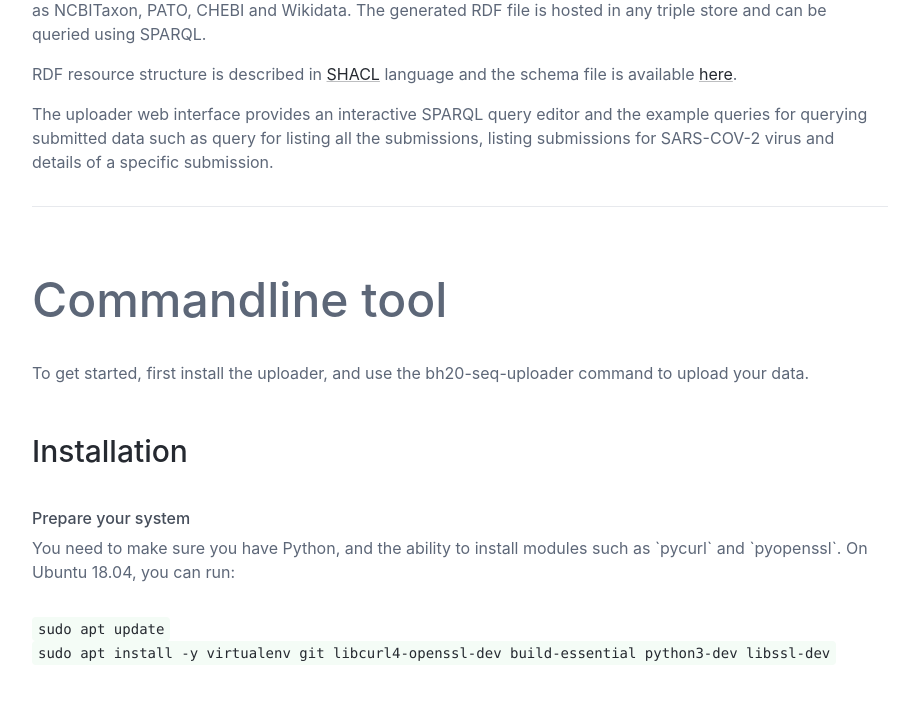
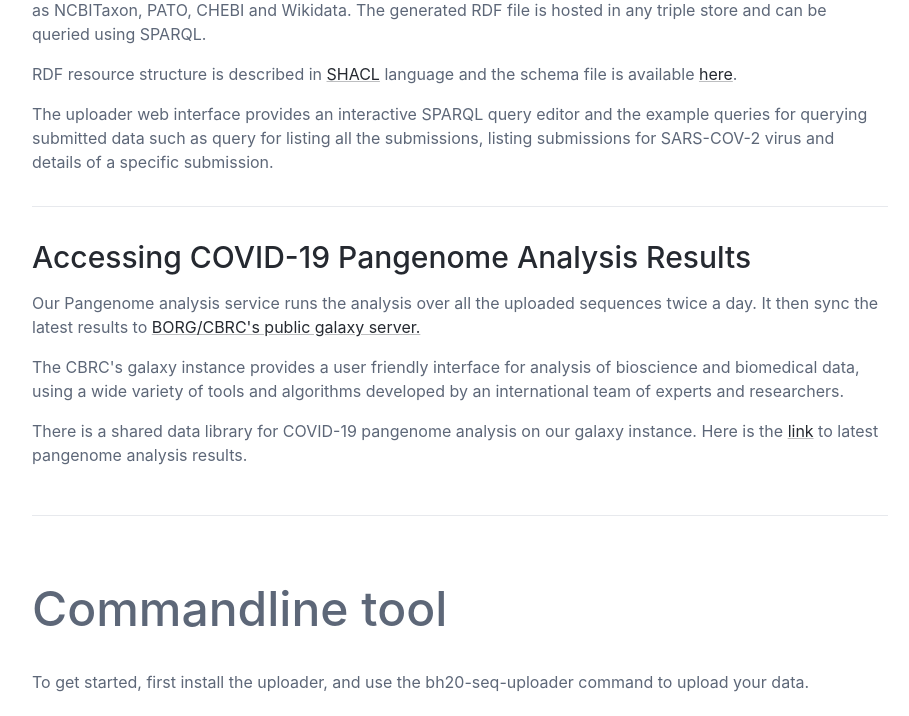
Before and after one commit to bio-ontology-research-group/covidweb, a Django app: page /doc/ in a window 1280 px wide. Shown: the part 4720-5436 px from the top of the page, without its empty margins (330-1239 px from the left). Run offline with Django 3.2, Linux system fonts and the light colour scheme; parts of the project's set-up code (start-up, migrations or seed data) failed here and were passed over; some libraries are stand-ins or nearby versions.

Commit message:
added galaxy related doc

```diff
--- a/covidweb/templates/doc.html
+++ b/covidweb/templates/doc.html
@@ -20,6 +20,7 @@
             <li class="nav-item"><a class="nav-link scrollto" href="#item-1-3">Metadata File Format</a></li>
             <li class="nav-item"><a class="nav-link scrollto" href="#item-1-4">Sequence File Format</a></li>
             <li class="nav-item"><a class="nav-link scrollto" href="#item-1-5">SPARQL</a></li>
+            <li class="nav-item"><a class="nav-link scrollto" href="#item-1-6">Accessing COVID-19 Pangenome Analysis Results</a></li>
             <li class="nav-item section-title"><a class="nav-link scrollto active" href="#section-2"><span class="theme-icon-holder mr-2"><i class="fas fa-map-signs"></i></span>Commandline Tool</a></li>
             <li class="nav-item"><a class="nav-link scrollto" href="#item-2-1">Installation</a></li>
             <li class="nav-item"><a class="nav-link scrollto" href="#item-2-2">Usage</a></li>
@@ -282,6 +283,16 @@
                         <p>The uploader web interface provides an interactive SPARQL query editor and the example queries for querying submitted data such as query for listing
                         all the submissions, listing submissions for SARS-COV-2 virus and details of a specific submission.</p>
 					</section><!--//section-->
+
+					<section class="docs-section" id="item-1-6">
+						<h2 class="section-heading">Accessing COVID-19 Pangenome Analysis Results</h2>
+						<p>Our Pangenome analysis service runs the analysis over all the uploaded sequences twice a day. It then sync the latest results to
+						<a class="theme-link" href="https://galaxy.cbrc.kaust.edu.sa/" target="_blank">BORG/CBRC's public galaxy server.</a></p>
+						The CBRC's galaxy instance provides a user friendly interface for analysis of bioscience and biomedical data, using a wide
+						variety of tools and algorithms developed by an international team of experts and researchers.</p>
+                        <p>There is a shared data library for COVID-19 pangenome analysis on our galaxy instance. Here is the <a class="theme-link" href="https://galaxy.cbrc.kaust.edu.sa/library/list#folders/Ff09437b8822035f7" target="_blank">link</a>
+						to latest pangenome analysis results.<p>
+					</section><!--//section-->
 			    </article>
 			    <article class="docs-article" id="section-2">
 				    <header class="docs-header">
```
